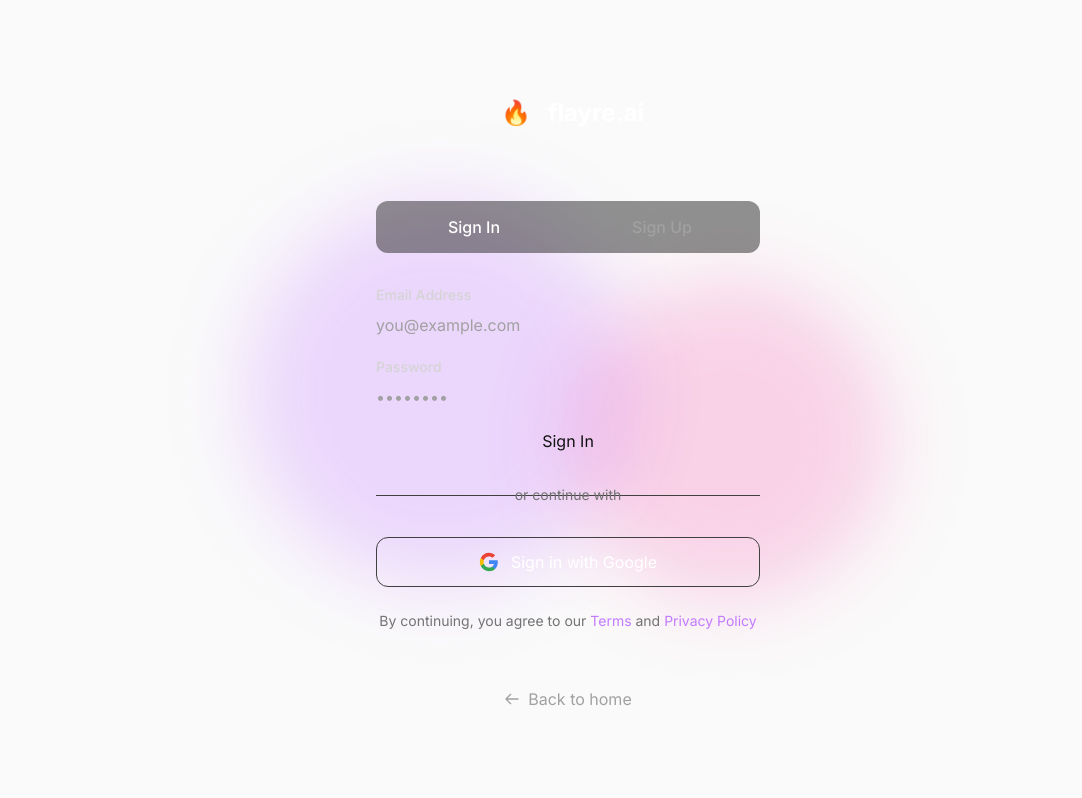
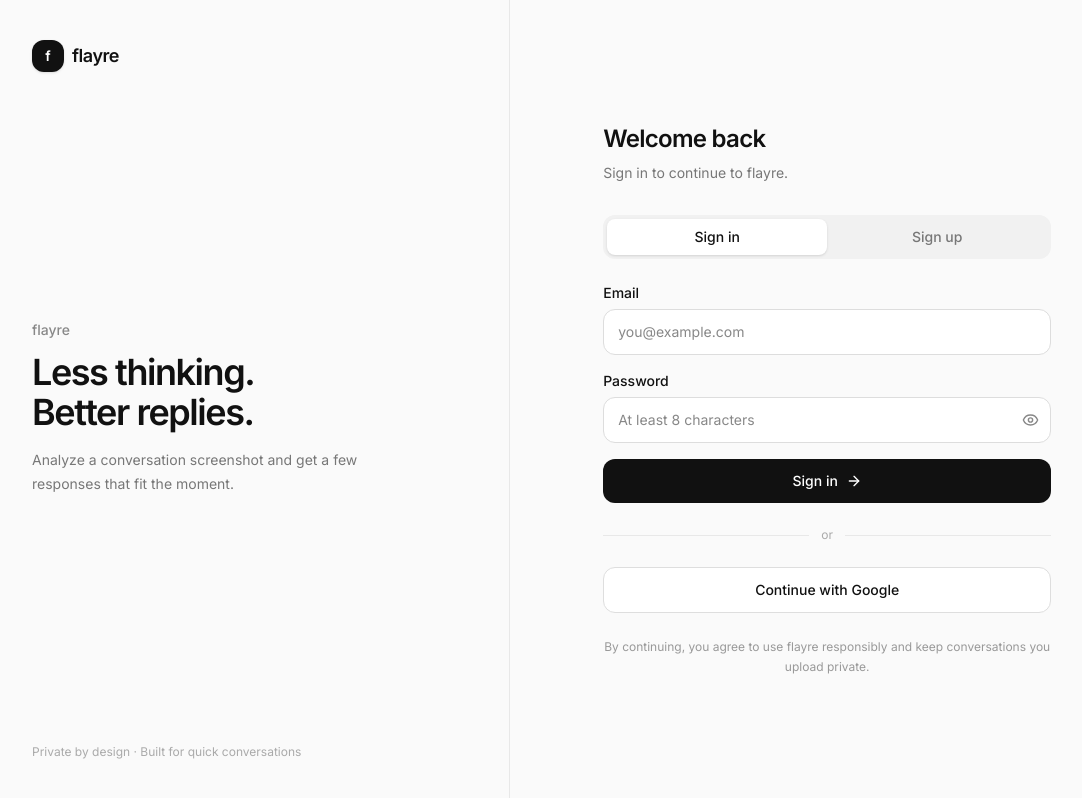
Before and after one commit to yacenne/FLAYRE-AI, a Next.js app in the folder frontend/: page /login in a window 1280 px wide. Shown: the whole page, without its empty margins (72-1154 px from the left). Built offline with nearby package versions, Linux system fonts and the light colour scheme; no server answers.

Commit message:
feat(v2): redesign auth experience

```diff
--- a/frontend/src/app/login/page.tsx
+++ b/frontend/src/app/login/page.tsx
@@ -1,327 +1,39 @@
 "use client";
 
-import { Suspense, useState, useEffect } from "react";
+import { Suspense, useEffect, useState } from "react";
 import Link from "next/link";
 import { useRouter, useSearchParams } from "next/navigation";
+import { ArrowRight, Eye, EyeOff } from "lucide-react";
 import { useAuth } from "@/context/AuthContext";
+import { BrandMark, Button } from "@/components/ui";
 
-// Loading component for Suspense fallback
-function LoginLoading() {
-    return (
-        <div className="min-h-screen bg-gradient-dark flex items-center justify-center p-4">
-            <div className="text-center">
-                <div className="w-12 h-12 rounded-xl bg-gradient-hero flex items-center justify-center animate-pulse mx-auto mb-4">
-                    <span className="text-2xl">🔥</span>
-                </div>
-                <p className="text-neutral-400">Loading...</p>
-            </div>
-        </div>
-    );
+function Form(){
+ const router=useRouter(), params=useSearchParams();
+ const {login,signup,loginWithGoogle,isAuthenticated,isLoading:authLoading}=useAuth();
+ const [mode,setMode]=useState<"login"|"signup">("login");
+ const [loading,setLoading]=useState(false),[error,setError]=useState(""),[show,setShow]=useState(false);
+ const [email,setEmail]=useState(""),[password,setPassword]=useState(""),[name,setName]=useState("");
+ useEffect(()=>{if(!authLoading&&isAuthenticated)router.replace(params.get("redirect")||"/dashboard")},[authLoading,isAuthenticated,params,router]);
+ if(authLoading)return <div className="flex min-h-screen items-center justify-center bg-[#fafafa] text-sm text-[#777]">Loading flayre…</div>;
+ const submit=async(e:React.FormEvent)=>{e.preventDefault();setError("");if(!email||!password||(mode==="signup"&&!name)){setError("Please complete the required fields.");return}setLoading(true);try{if(mode==="login")await login(email,password);else await signup(email,password,name);router.push(params.get("redirect")||"/dashboard")}catch(err:any){let m=err?.message||"Something went wrong";if(m.includes("Invalid login credentials"))m="Invalid email or password";if(m.includes("User already registered"))m="An account with this email already exists";if(m.includes("Email not confirmed"))m="Please check your email to confirm your account";setError(m)}finally{setLoading(false)}};
+ return <main className="min-h-screen bg-[#fafafa]"><div className="mx-auto grid min-h-screen max-w-6xl lg:grid-cols-[.9fr_1.1fr]">
+   <div className="hidden flex-col justify-between border-r border-[#e8e8e8] p-10 lg:flex"><Link href="/"><BrandMark/></Link><div className="max-w-sm"><p className="text-sm font-medium text-[#888]">flayre</p><h1 className="mt-3 text-4xl font-semibold tracking-[-0.04em]">Less thinking.<br/>Better replies.</h1><p className="mt-4 text-sm leading-6 text-[#777]">Analyze a conversation screenshot and get a few responses that fit the moment.</p></div><p className="text-xs text-[#aaa]">Private by design · Built for quick conversations</p>
+   </div>
+   <div className="flex items-center justify-center p-6 sm:p-10"><div className="w-full max-w-md">
+    <div className="mb-8 flex items-center justify-between lg:hidden"><Link href="/"><BrandMark/></Link></div>
+    <div className="mb-8"><h2 className="text-2xl font-semibold tracking-[-0.03em]">{mode==="login"?"Welcome back":"Create your account"}</h2><p className="mt-2 text-sm text-[#777]">{mode==="login"?"Sign in to continue to flayre.":"Start with 10 free analyses each month."}</p></div>
+    <div className="mb-6 grid grid-cols-2 rounded-xl bg-[#f1f1f1] p-1"><button onClick={()=>{setMode("login");setError("")}} className={`rounded-lg px-3 py-2 text-sm font-medium ${mode==="login"?"bg-white text-[#111] shadow-sm":"text-[#777]"}`}>Sign in</button><button onClick={()=>{setMode("signup");setError("")}} className={`rounded-lg px-3 py-2 text-sm font-medium ${mode==="signup"?"bg-white text-[#111] shadow-sm":"text-[#777]"}`}>Sign up</button></div>
+    <form onSubmit={submit} className="space-y-4">
+      {mode==="signup"&&<label className="block"><span className="mb-1.5 block text-sm font-medium">Name</span><input value={name} onChange={e=>setName(e.target.value)} className="w-full rounded-xl border border-[#ddd] bg-white px-3.5 py-3 text-sm outline-none focus:border-[#999]" placeholder="Your name"/></label>}
+      <label className="block"><span className="mb-1.5 block text-sm font-medium">Email</span><input type="email" value={email} onChange={e=>setEmail(e.target.value)} className="w-full rounded-xl border border-[#ddd] bg-white px-3.5 py-3 text-sm outline-none focus:border-[#999]" placeholder="you@example.com"/></label>
+      <label className="block"><span className="mb-1.5 block text-sm font-medium">Password</span><div className="relative"><input type={show?"text":"password"} value={password} onChange={e=>setPassword(e.target.value)} className="w-full rounded-xl border border-[#ddd] bg-white px-3.5 py-3 pr-11 text-sm outline-none focus:border-[#999]" placeholder="At least 8 characters"/><button type="button" onClick={()=>setShow(!show)} className="absolute right-3 top-1/2 -translate-y-1/2 text-[#888]">{show?<EyeOff size={17}/>:<Eye size={17}/>}</button></div></label>
+      {error&&<div className="rounded-xl border border-red-200 bg-red-50 px-3.5 py-3 text-sm text-red-700">{error}</div>}
+      <Button className="w-full py-3" disabled={loading}>{loading?"Please wait…":mode==="login"?"Sign in":"Create account"}<ArrowRight size={16}/></Button>
+    </form>
+    <div className="my-6 flex items-center gap-3"><div className="h-px flex-1 bg-[#e8e8e8]"/><span className="text-xs text-[#aaa]">or</span><div className="h-px flex-1 bg-[#e8e8e8]"/></div>
+    <Button variant="secondary" className="w-full py-3" onClick={async()=>{setError("");try{await loginWithGoogle()}catch(err:any){setError(err?.message||"Google sign-in failed")}}}>Continue with Google</Button>
+    <p className="mt-6 text-center text-xs leading-5 text-[#999]">By continuing, you agree to use flayre responsibly and keep conversations you upload private.</p>
+   </div></div>
+ </div></main>;
 }
-
-// Inner component that uses useSearchParams
-function LoginForm() {
-    const router = useRouter();
-    const searchParams = useSearchParams();
-    const { login, signup, loginWithGoogle, isAuthenticated, isLoading: authLoading } = useAuth();
-
-    const [isLogin, setIsLogin] = useState(true);
-    const [loading, setLoading] = useState(false);
-    const [error, setError] = useState("");
-    const [fieldErrors, setFieldErrors] = useState<{
-        email?: string;
-        password?: string;
-        fullName?: string;
-    }>({});
-    const [formData, setFormData] = useState({
-        email: "",
-        password: "",
-        fullName: "",
-    });
-
-    // Redirect if already authenticated
-    useEffect(() => {
-        if (isAuthenticated && !authLoading) {
-            const redirectTo = searchParams.get("redirect") || "/dashboard";
-            router.push(redirectTo);
-        }
-    }, [isAuthenticated, authLoading, router, searchParams]);
-
-    // Validate form fields
-    const validateForm = (): boolean => {
-        const errors: typeof fieldErrors = {};
-
-        // Email validation
-        const emailRegex = /^[^\s@]+@[^\s@]+\.[^\s@]+$/;
-        if (!formData.email) {
-            errors.email = "Email is required";
-        } else if (!emailRegex.test(formData.email)) {
-            errors.email = "Please enter a valid email address";
-        }
-
-        // Password validation
-        if (!formData.password) {
-            errors.password = "Password is required";
-        } else if (formData.password.length < 8) {
-            errors.password = "Password must be at least 8 characters";
-        }
-
-        // Full name validation (only for signup)
-        if (!isLogin && !formData.fullName.trim()) {
-            errors.fullName = "Full name is required";
-        }
-
-        setFieldErrors(errors);
-        return Object.keys(errors).length === 0;
-    };
-
-    const handleSubmit = async (e: React.FormEvent) => {
-        e.preventDefault();
-        setError("");
-        setFieldErrors({});
-
-        if (!validateForm()) {
-            return;
-        }
-
-        setLoading(true);
-
-        try {
-            if (isLogin) {
-                await login(formData.email, formData.password);
-            } else {
-                await signup(formData.email, formData.password, formData.fullName);
-            }
-
-            // Redirect will happen via useEffect when isAuthenticated changes
-            const redirectTo = searchParams.get("redirect") || "/dashboard";
-            router.push(redirectTo);
-        } catch (err: any) {
-            // Parse Supabase error messages
-            let errorMessage = err.message || "Something went wrong";
-
-            if (errorMessage.includes("Invalid login credentials")) {
-                errorMessage = "Invalid email or password";
-            } else if (errorMessage.includes("User already registered")) {
-                errorMessage = "An account with this email already exists";
-            } else if (errorMessage.includes("Email not confirmed")) {
-                errorMessage = "Please check your email to confirm your account";
-            }
-
-            setError(errorMessage);
-        } finally {
-            setLoading(false);
-        }
-    };
-
-    const handleGoogleLogin = async () => {
-        setError("");
-        try {
-            await loginWithGoogle();
-            // Redirect happens automatically via Supabase OAuth flow
-        } catch (err: any) {
-            setError(err.message || "Google sign-in failed");
-        }
-    };
-
-    // Show loading while checking auth
-    if (authLoading) {
-        return <LoginLoading />;
-    }
-
-    return (
-        <div className="min-h-screen bg-gradient-dark flex items-center justify-center p-4">
-            {/* Background Effects */}
-            <div className="fixed inset-0 pointer-events-none">
-                <div className="absolute top-1/4 left-1/4 w-96 h-96 bg-purple-500/20 rounded-full blur-2xl" />
-                <div className="absolute bottom-1/4 right-1/4 w-80 h-80 bg-pink-500/20 rounded-full blur-2xl" />
-            </div>
-
-            <div className="relative w-full max-w-md">
-                {/* Logo */}
-                <Link href="/" className="flex items-center justify-center gap-2 mb-8">
-                    <div className="w-12 h-12 rounded-xl bg-gradient-hero flex items-center justify-center">
-                        <span className="text-2xl">🔥</span>
-                    </div>
-                    <span className="text-2xl font-bold text-white">flayre.ai</span>
-                </Link>
-
-                {/* Card */}
-                <div className="glass rounded-2xl p-8">
-                    {/* Toggle */}
-                    <div className="flex rounded-xl bg-neutral-800/50 p-1 mb-8">
-                        <button
-                            onClick={() => {
-                                setIsLogin(true);
-                                setError("");
-                                setFieldErrors({});
-                            }}
-                            className={`flex-1 py-2.5 rounded-lg font-medium transition ${isLogin ? "bg-gradient-hero text-white" : "text-neutral-400 hover:text-white"
-                                }`}
-                        >
-                            Sign In
-                        </button>
-                        <button
-                            onClick={() => {
-                                setIsLogin(false);
-                                setError("");
-                                setFieldErrors({});
-                            }}
-                            className={`flex-1 py-2.5 rounded-lg font-medium transition ${!isLogin ? "bg-gradient-hero text-white" : "text-neutral-400 hover:text-white"
-                                }`}
-                        >
-                            Sign Up
-                        </button>
-                    </div>
-
-                    {/* Form */}
-                    <form onSubmit={handleSubmit} className="space-y-5">
-                        {!isLogin && (
-                            <div>
-                                <label className="block text-sm font-medium text-neutral-300 mb-2">
-                                    Full Name
-                                </label>
-                                <input
-                                    type="text"
-                                    value={formData.fullName}
-                                    onChange={(e) => {
-                                        setFormData({ ...formData, fullName: e.target.value });
-                                        if (fieldErrors.fullName) {
-                                            setFieldErrors({ ...fieldErrors, fullName: undefined });
-                                        }
-                                    }}
-                                    className={`input text-neutral-900 placeholder-neutral-400 ${fieldErrors.fullName ? "border-red-500 focus:ring-red-500" : ""
-                                        }`}
-                                    placeholder="John Doe"
-                                />
-                                {fieldErrors.fullName && (
-                                    <p className="mt-1 text-sm text-red-400">{fieldErrors.fullName}</p>
-                                )}
-                            </div>
-                        )}
-
-                        <div>
-                            <label className="block text-sm font-medium text-neutral-300 mb-2">
-                                Email Address
-                            </label>
-                            <input
-                                type="email"
-                                value={formData.email}
-                                onChange={(e) => {
-                                    setFormData({ ...formData, email: e.target.value });
-                                    if (fieldErrors.email) {
-                                        setFieldErrors({ ...fieldErrors, email: undefined });
-                                    }
-                                }}
-                                className={`input text-neutral-900 placeholder-neutral-400 ${fieldErrors.email ? "border-red-500 focus:ring-red-500" : ""
-                                    }`}
-                                placeholder="you@example.com"
-                            />
-                            {fieldErrors.email && (
-                                <p className="mt-1 text-sm text-red-400">{fieldErrors.email}</p>
-                            )}
-                        </div>
-
-                        <div>
-                            <label className="block text-sm font-medium text-neutral-300 mb-2">
-                                Password
-                            </label>
-                            <input
-                                type="password"
-                                value={formData.password}
-                                onChange={(e) => {
-                                    setFormData({ ...formData, password: e.target.value });
-                                    if (fieldErrors.password) {
-                                        setFieldErrors({ ...fieldErrors, password: undefined });
-                                    }
-                                }}
-                                className={`input text-neutral-900 placeholder-neutral-400 ${fieldErrors.password ? "border-red-500 focus:ring-red-500" : ""
-                                    }`}
-                                placeholder="••••••••"
-                                minLength={8}
-                            />
-                            {fieldErrors.password && (
-                                <p className="mt-1 text-sm text-red-400">{fieldErrors.password}</p>
-                            )}
-                        </div>
-
-                        {error && (
-                            <div className="bg-red-500/10 border border-red-500/20 rounded-lg p-3">
-                                <p className="text-red-400 text-sm">{error}</p>
-                            </div>
-                        )}
-
-                        <button
-                            type="submit"
-                            disabled={loading}
-                            className="btn btn-primary w-full btn-lg disabled:opacity-50 disabled:cursor-not-allowed"
-                        >
-                            {loading ? (
-                                <span className="flex items-center justify-center gap-2">
-                                    <svg className="animate-spin w-5 h-5" fill="none" viewBox="0 0 24 24">
-                                        <circle className="opacity-25" cx="12" cy="12" r="10" stroke="currentColor" strokeWidth="4" />
-                                        <path className="opacity-75" fill="currentColor" d="M4 12a8 8 0 018-8V0C5.373 0 0 5.373 0 12h4zm2 5.291A7.962 7.962 0 014 12H0c0 3.042 1.135 5.824 3 7.938l3-2.647z" />
-                                    </svg>
-                                    Processing...
-                                </span>
-                            ) : (
-                                <span>{isLogin ? "Sign In" : "Create Account"}</span>
-                            )}
-                        </button>
-                    </form>
-
-                    {/* Divider */}
-                    <div className="relative my-8">
-                        <div className="absolute inset-0 flex items-center">
-                            <div className="w-full border-t border-neutral-700" />
-                        </div>
-                        <div className="relative flex justify-center text-sm">
-                            <span className="px-4 bg-transparent text-neutral-500">or continue with</span>
-                        </div>
-                    </div>
-
-                    {/* Google Login */}
-                    <button
-                        type="button"
-                        onClick={handleGoogleLogin}
-                        className="w-full py-3 rounded-xl border border-neutral-700 text-white hover:bg-neutral-800/50 transition flex items-center justify-center gap-3"
-                    >
-                        <svg className="w-5 h-5" viewBox="0 0 24 24">
-                            <path fill="#4285F4" d="M22.56 12.25c0-.78-.07-1.53-.2-2.25H12v4.26h5.92c-.26 1.37-1.04 2.53-2.21 3.31v2.77h3.57c2.08-1.92 3.28-4.74 3.28-8.09z" />
-                            <path fill="#34A853" d="M12 23c2.97 0 5.46-.98 7.28-2.66l-3.57-2.77c-.98.66-2.23 1.06-3.71 1.06-2.86 0-5.29-1.93-6.16-4.53H2.18v2.84C3.99 20.53 7.7 23 12 23z" />
-                            <path fill="#FBBC05" d="M5.84 14.09c-.22-.66-.35-1.36-.35-2.09s.13-1.43.35-2.09V7.07H2.18C1.43 8.55 1 10.22 1 12s.43 3.45 1.18 4.93l2.85-2.22.81-.62z" />
-                            <path fill="#EA4335" d="M12 5.38c1.62 0 3.06.56 4.21 1.64l3.15-3.15C17.45 2.09 14.97 1 12 1 7.7 1 3.99 3.47 2.18 7.07l3.66 2.84c.87-2.6 3.3-4.53 6.16-4.53z" />
-                        </svg>
-                        Sign in with Google
-                    </button>
-
-                    {/* Terms */}
-                    <p className="text-center text-sm text-neutral-500 mt-6">
-                        By continuing, you agree to our{" "}
-                        <a href="#" className="text-purple-400 hover:underline">Terms</a> and{" "}
-                        <a href="#" className="text-purple-400 hover:underline">Privacy Policy</a>
-                    </p>
-                </div>
-
-                {/* Back Link */}
-                <p className="text-center mt-6">
-                    <Link href="/" className="text-neutral-400 hover:text-white transition flex items-center justify-center gap-2">
-                        <svg className="w-4 h-4" fill="none" viewBox="0 0 24 24" stroke="currentColor">
-                            <path strokeLinecap="round" strokeLinejoin="round" strokeWidth={2} d="M10 19l-7-7m0 0l7-7m-7 7h18" />
-                        </svg>
-                        Back to home
-                    </Link>
-                </p>
-            </div>
-        </div>
-    );
-}
-
-// Main page component with Suspense wrapper
-export default function LoginPage() {
-    return (
-        <Suspense fallback={<LoginLoading />}>
-            <LoginForm />
-        </Suspense>
-    );
-}
+export default function LoginPage(){return <Suspense fallback={<div className="flex min-h-screen items-center justify-center bg-[#fafafa] text-sm text-[#777]">Loading flayre…</div>}><Form/></Suspense>}
```
